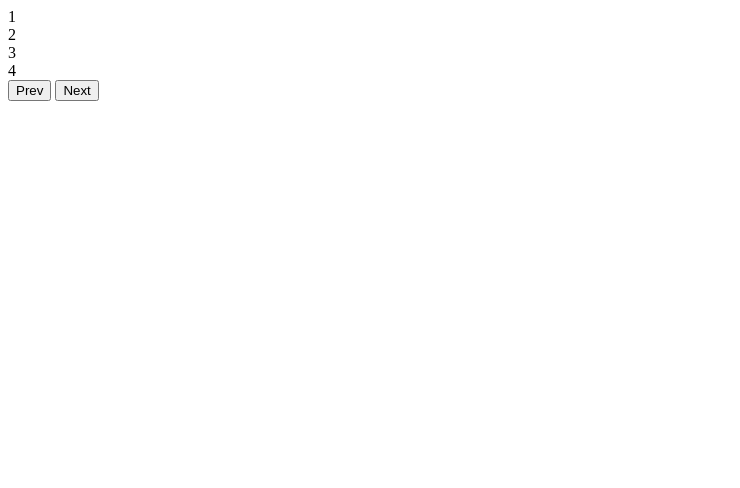
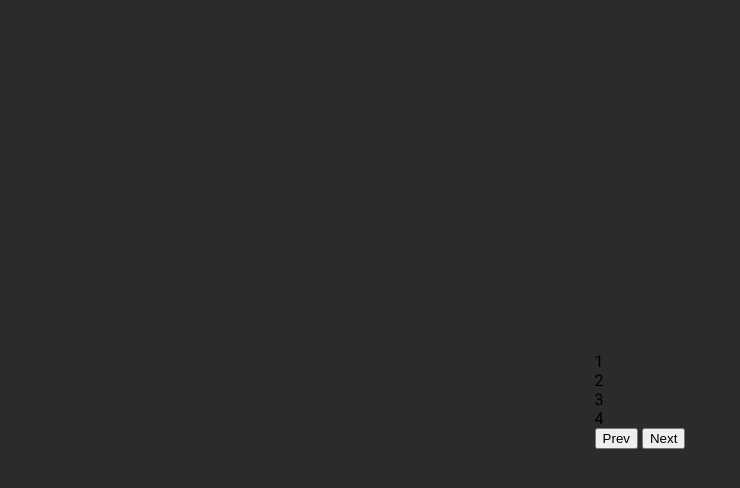
Before and after one commit to glmsr12/progress-step-70-, a plain HTML site: page index.html in a window 1280 px wide. Shown: the whole page, without its empty margins (0-740 px from the left). Drawn offline with Linux system fonts and the light colour scheme.

Commit message:
"style sheet implemented"

```diff
--- a/index.html
+++ b/index.html
@@ -5,6 +5,7 @@
     <meta http-equiv="X-UA-Compatible" content="IE=edge" />
     <meta name="viewport" content="width=device-width, initial-scale=1.0" />
     <title>Progress Step</title>
+    <link rel="stylesheet" href="style.css" />
   </head>
   <body>
     <div class="container">
--- a/style.css
+++ b/style.css
@@ -1 +1,16 @@
 @import url('https://fonts.googleapis.com/css2?family=Roboto:wght@300;400;500&display=swap');
+
+* {
+  box-sizing: border-box;
+}
+
+body {
+  background-color: #2c2b2b;
+  font-family: 'Roboto', sans-serif;
+  display: flex;
+  align-items: center;
+  justify-content: center;
+  height: 100vh;
+  overflow: hidden;
+  margin: 0;
+}
```
